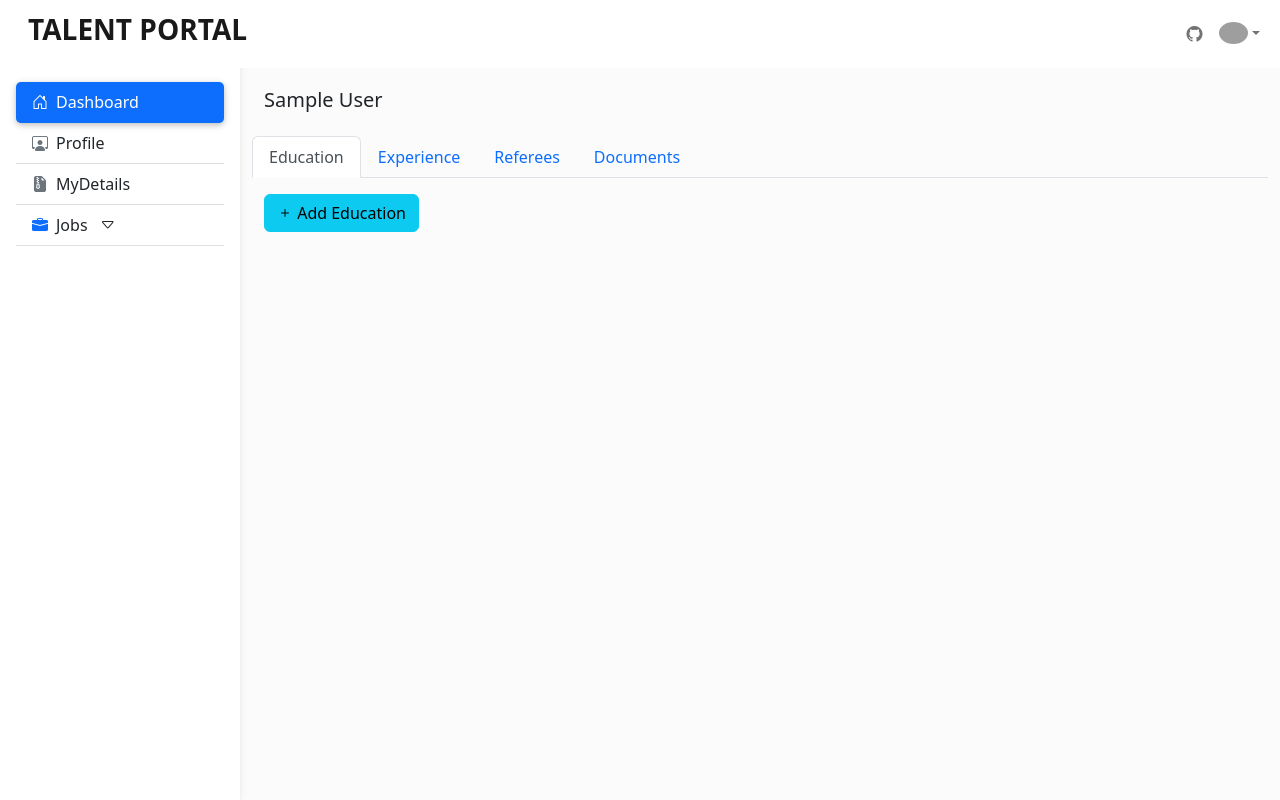
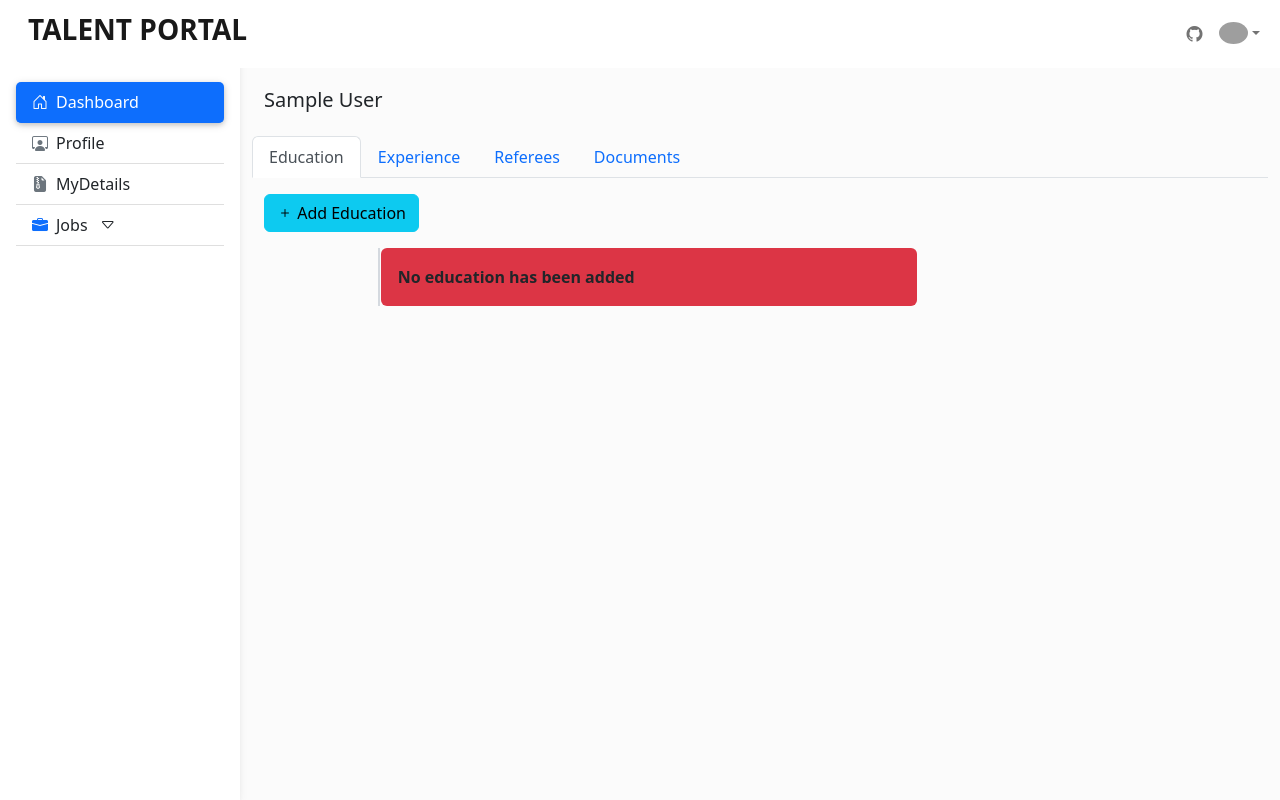
Before and after one commit to bravin99/talentportal, a Django app: page /mydetails/ in a window 1280 px wide. Run offline with Django 4.2, Linux system fonts and the light colour scheme; the visitor is signed in with stand-in values (Sample User, id 1); data that the repository does not hold is empty; some libraries are stand-ins or nearby versions; grey boxes are pictures that could not be loaded.

Commit message:
resume: education list

```diff
--- a/resume/templates/resume/mydetails.html
+++ b/resume/templates/resume/mydetails.html
@@ -3,6 +3,40 @@
 
 {% block title %}My Details{% endblock %}
 {% load humanize %}
+{% block extra_head %}
+<style>
+    ul.timeline {
+        list-style-type: none;
+        position: relative;
+    }
+    ul.timeline:before {
+        content: ' ';
+        background: #d4d9df;
+        display: inline-block;
+        position: absolute;
+        left: 29px;
+        width: 2px;
+        height: 100%;
+        z-index: 400;
+    }
+    ul.timeline > li {
+        margin: 20px 0;
+        padding-left: 20px;
+    }
+    ul.timeline > li:before {
+        content: ' ';
+        background: white;
+        display: inline-block;
+        position: absolute;
+        border-radius: 50%;
+        border: 3px solid #22c0e8;
+        left: 20px;
+        width: 20px;
+        height: 20px;
+        z-index: 400;
+    }
+</style>
+{% endblock %}
 
 {% block content %}
 <div class="container mt-5 mb-5">
@@ -31,6 +65,27 @@
             <!-- Education section -->
             <div class="tab-pane fade show active" id="Education">
                 {% include 'resume/modals/education-modal.html' %}
+                <div class="row mt-3">
+                    <div class="col-md-7 offset-sm-1">
+                        <ul class="timeline">
+                            {% for ed in c_user.education.all %}
+                            <li>
+                                <div class="d-flex justify-content-between">
+                                    <span class="display-6 fw-normal">{{ed.institution_name}}</span>
+                                    <span class="badge text-bg-success text-between"> {{ed.to_date|naturalday}} </span>
+                                </div>
+                                <p class="mt-2">
+                                    {{ed.your_achievements}}
+                                </p>
+                            </li>
+                            {% empty %}
+                            <div class="alert bg-danger">
+                                <span class="fw-bolder">No education has been added</span>
+                            </div>
+                            {% endfor %}
+                        </ul>
+                    </div>
+                </div>
 
             </div>
 
--- a/resume/views.py
+++ b/resume/views.py
@@ -1,4 +1,4 @@
-from django.shortcuts import render
+from django.shortcuts import render, HttpResponseRedirect
 from django.views.generic import TemplateView
 from django.contrib.auth.mixins import LoginRequiredMixin
 
@@ -33,15 +33,19 @@ class MyDetailsView(LoginRequiredMixin, TemplateView):
         if education_form.is_bound and education_form.is_valid():
             education_form.instance.user = user
             education_form.save()
+            return HttpResponseRedirect(self.request.get_full_path())
         elif experience_form.is_bound and experience_form.is_valid():
             experience_form.instance.user = user
             experience_form.save()
+            return HttpResponseRedirect(self.request.get_full_path())
         elif referee_form.is_bound and referee_form.is_valid():
             referee_form.instance.user = user
             referee_form.save()
+            return HttpResponseRedirect(self.request.get_full_path())
         elif document_form.is_bound and document_form.is_valid():
             document_form.instance.user = user
             document_form.save()
+            return HttpResponseRedirect(self.request.get_full_path())
 
         return self.render_to_response({
             'education_form': education_form,
```
